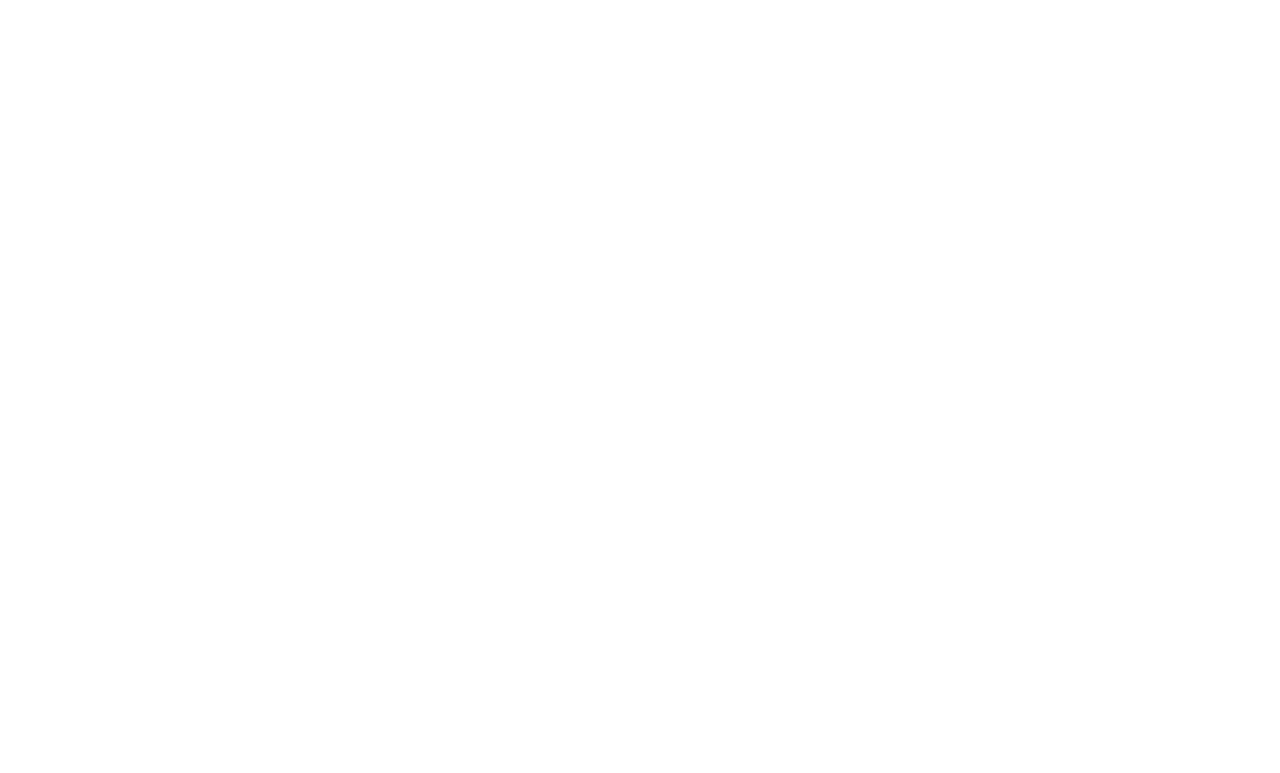
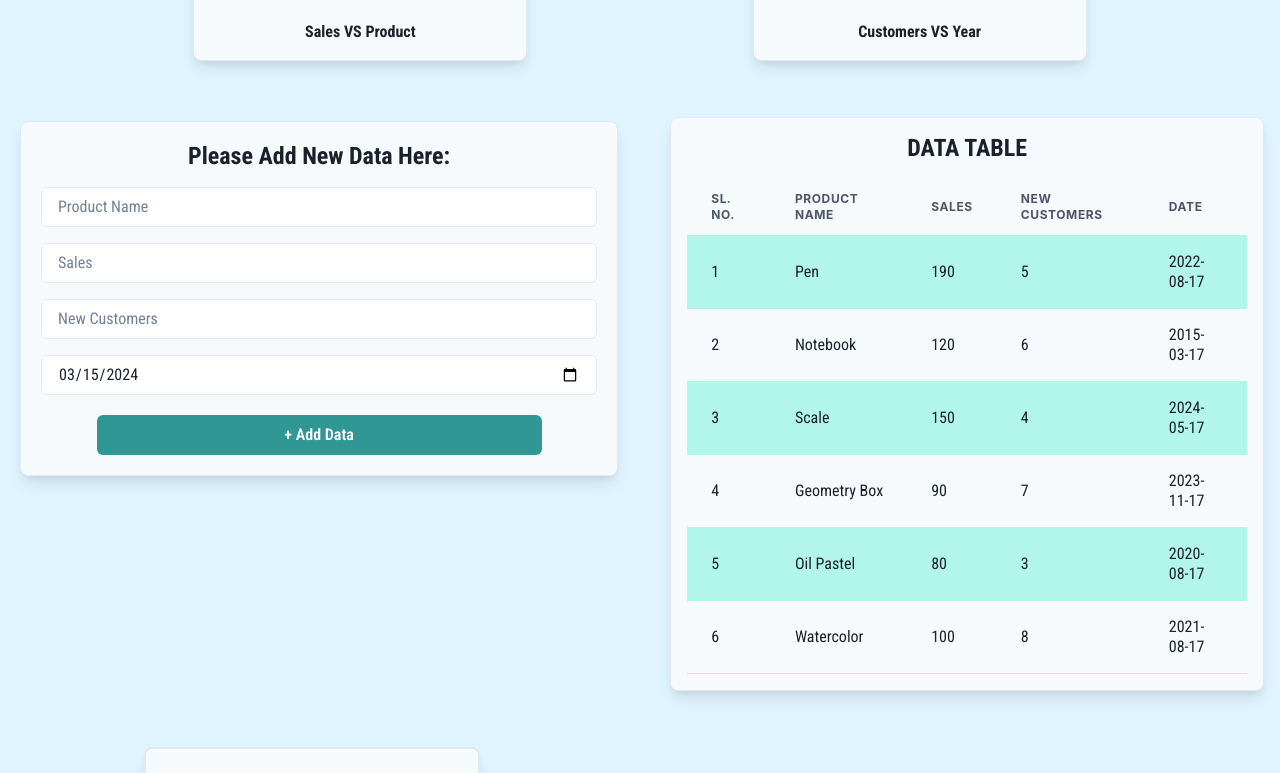
Before and after one commit to shreyaspathak11/dashboard-Assignment, a React (Create React App) app: page /dashboard in a window 1280 px wide. Before the commit this address had no page. Shown: the part 507-1280 px from the top of the page. Before the commit the page ends 800 px from the top, so only its background shows below. Built offline with nearby package versions, Linux system fonts and the light colour scheme.

Commit message:
Add dotenv package and update authentication flow

```diff
--- a/package.json
+++ b/package.json
@@ -12,6 +12,7 @@
     "@testing-library/user-event": "^13.5.0",
     "axios": "^1.6.8",
     "chart.js": "^4.4.2",
+    "dotenv": "^16.4.5",
     "framer-motion": "^11.0.13",
     "react": "^18.2.0",
     "react-chartjs-2": "^5.2.0",
--- a/src/App.js
+++ b/src/App.js
@@ -3,15 +3,23 @@
 import Signup from './pages/Signup';
 import Dashboard from './pages/Dashboard';
 import Login from './pages/Login';
+import { useContext } from 'react';
+import { AuthContext } from './authContext/AuthContext';
 
 function App() {
+
+  const { user } = useContext(AuthContext)
+
   return (
     <div className="App">
       <Router >
         <Routes>
-          <Route path="/" element={<Dashboard />} />
-          <Route path="/signup" element={<Signup />} />
-          <Route path="/login" element={<Login />} />
+        (user===null  ? (
+          <Route path="/" element={<Login />} />
+        ) : (
+          <Route path="/dashboard" element={<Dashboard />} />
+        )
+        <Route path="/signup" element={<Signup />} />
         </Routes>
       </Router>
     </div>
--- a/src/authContext/apiCalls.js
+++ b/src/authContext/apiCalls.js
@@ -3,13 +3,15 @@
 const server = process.env.REACT_APP_SERVER_URL || 'http://localhost:5000'
 
 export const login = async (userCredentials, dispatch) => {
-    dispatch(loginStart())
+    dispatch(loginStart());
     try {
-        const res = await axios.post(`${server}/api/auth/login`, userCredentials)
-        console.log(res.data)
-        dispatch(loginSuccess(res.data))
+        const res = await axios.post(`${server}/api/auth/login`, userCredentials);
+        console.log(res.data);
+        dispatch(loginSuccess(res.data));
     } catch (err) {
-        dispatch(loginFailure())
+        console.error('Login failed:', err);
+        dispatch(loginFailure(err.response?.data?.error || 'An error occurred'));
+        throw err; // Re-throw the error so it can be caught in the component
     }
-}
+};
   // The loginCall function takes in userCredentials and dispatch as arguments and calls the dispatch function with an object containing a type property set to "LOGIN_START". The function then uses a try...catch block to make a POST request to the /auth/login endpoint with the userCredentials as the request body. If the request is successful, the function calls the dispatch function with an object containing a type property set to "LOGIN_SUCCESS" and a payload property set to the response data. If the request fails, the function calls the dispatch function with an object containing a type property set to "LOGIN_FAILURE" and a payload property set to the error.
--- a/src/components/Footer.jsx
+++ b/src/components/Footer.jsx
@@ -8,16 +8,23 @@
     const textColor = useColorModeValue('gray.900', 'gray.200');
     const borderColor = useColorModeValue('gray.200', 'gray.600');
 
+    const GitHubLink = "https://github.com/shreyaspathak11/dashboard-Assignment";
+    const LinkedInLink = "https://www.linkedin.com/in/shreyas-pathak-11s/";
+
   return (
     <Box as="footer"  bg={bgColor}>
       <Flex h={16} alignItems={'center'} justifyContent={'space-between'} boxShadow={'xl'} textColor={textColor} borderColor={borderColor}>
-        <Button ml={4} leftIcon={<FaGithub />} colorScheme="black" variant="outline" css={{ "&:hover": { transform: "scale(1.05)", boxShadow: "xl", color:"black" }, }} >
+        <Button ml={4} leftIcon={<FaGithub />} colorScheme="black" variant="outline" css={{ "&:hover": { transform: "scale(1.05)", boxShadow: "xl", color:"black" }, }}
+        onClick={() => window.open(GitHubLink, "_blank")}
+        >
           GitHub
         </Button>
         <Box textAlign="center" mt={4}>
         <Text pb={5} textColor={textColor}>Made with ❤️ by Shreyas</Text>
       </Box>
-        <Button mr={4} leftIcon={<FaLinkedin />} colorScheme="blue" css={{ "&:hover": { transform: "scale(1.05)", boxShadow: "xl" }, }}>
+        <Button mr={4} leftIcon={<FaLinkedin />} colorScheme="blue" css={{ "&:hover": { transform: "scale(1.05)", boxShadow: "xl" }, }}
+        onClick={() => window.open(LinkedInLink, "_blank")}
+        >
           LinkedIn
         </Button>
 
--- a/src/components/Forms & Tables/Table.jsx
+++ b/src/components/Forms & Tables/Table.jsx
@@ -4,6 +4,7 @@
 const TableComponent = ({ data }) => {
   const bgColor = useColorModeValue('gray.50', 'gray.800');
   const borderColor = useColorModeValue('gray.200', 'gray.600');
+  const shouldScroll = data.length > 5;
 
   return (
     <Box
@@ -23,7 +24,32 @@
       <Heading fontSize={{ base: 'xl', md: '2xl' }} fontWeight="bold" textAlign="center" mb={4} fontFamily={"Roboto Condensed"}>
         DATA TABLE
       </Heading>
-      <Box overflowX="auto">
+      {shouldScroll ? (
+        <Box overflowX="auto">
+          <Table variant="striped" colorScheme="teal">
+            <Thead>
+              <Tr>
+                <Th display={{ base: 'none', md: 'table-cell' }}>Sl. No.</Th>
+                <Th>Product Name</Th>
+                <Th>Sales</Th>
+                <Th>New Customers</Th>
+                <Th>Date</Th>
+              </Tr>
+            </Thead>
+            <Tbody>
+              {data.map((item, index) => (
+                <Tr key={item.id}>
+                  <Td display={{ base: 'none', md: 'table-cell' }}>{index + 1}</Td>
+                  <Td>{item.productName}</Td>
+                  <Td>{item.sales}</Td>
+                  <Td>{item.newCustomers}</Td>
+                  <Td>{item.date}</Td>
+                </Tr>
+              ))}
+            </Tbody>
+          </Table>
+        </Box>
+      ) : (
         <Table variant="striped" colorScheme="teal">
           <Thead>
             <Tr>
@@ -46,7 +72,7 @@
             ))}
           </Tbody>
         </Table>
-      </Box>
+      )}
     </Box>
   );
 };
--- a/src/index.js
+++ b/src/index.js
@@ -3,12 +3,15 @@
 import './index.css';
 import App from './App';
 import { ChakraProvider } from '@chakra-ui/react';
+import { AuthContextProvider } from "./authContext/AuthContext";
 
 const root = ReactDOM.createRoot(document.getElementById('root'));
 root.render(
   <React.StrictMode>
-    <ChakraProvider>
-      <App />
-    </ChakraProvider>
+    <AuthContextProvider>
+      <ChakraProvider>
+        <App />
+      </ChakraProvider>
+    </AuthContextProvider>
   </React.StrictMode>
 );
--- a/src/pages/Login.jsx
+++ b/src/pages/Login.jsx
@@ -1,8 +1,11 @@
-import React from 'react';
+import React, { useContext } from 'react';
 import { Box, Button, Flex, Heading, Image, Input, Link, Text, useColorMode, useColorModeValue } from '@chakra-ui/react';
-import { Link as RouterLink } from 'react-router-dom';
+import { Link as RouterLink, useNavigate } from 'react-router-dom';
 import { FaMoon, FaSun } from 'react-icons/fa';
 import logo from '../assets/logo.png';
+import { login } from '../authContext/apiCalls';
+import { useToast } from '@chakra-ui/react';
+import { AuthContext } from '../authContext/AuthContext';
 
 const LoginForm = () => {
   const { toggleColorMode } = useColorMode();
@@ -10,16 +13,52 @@
   const backgroundColor = useColorModeValue('#E0F4FF', 'gray.900');
   const inputBgColor = useColorModeValue('gray.50', 'gray.700');
   const borderColor = useColorModeValue('gray.200', 'gray.700');
+  const { dispatch } = useContext(AuthContext);
 
-  const handleSubmit = (e) => {
+  const toast = useToast(); // Initialize useToast here
+  const Navigate = useNavigate(); // Initialize useNavigate here
+
+  const handleSubmit = async (e) => {
     e.preventDefault();
-    // Add your login logic here
+    const email = e.target.email.value;
+    const password = e.target.password.value;
+
+    if (!email || !password) {
+        toast({
+            title: 'Error',
+            description: 'Email and password are required',
+            status: 'error',
+            duration: 5000,
+            isClosable: true,
+        });
+        return;
+    }
+
+    try {
+        await login({ email, password }, dispatch);
+        toast({
+            title: 'Login successful',
+            status: 'success',
+            duration: 5000,
+            isClosable: true,
+        });
+        Navigate('/dashboard');
+    } catch (error) {
+        console.error('Login failed:', error);
+        toast({
+            title: 'Error',
+            description: error.response.data.error || 'An error occurred',
+            status: 'error',
+            duration: 5000,
+            isClosable: true,
+        });
+    }
 };
+
 
   return (
     <Flex justifyContent="center" alignItems="center" h="100vh" bgColor={backgroundColor}>
       <Image position={"absolute"} top={2} left={2} zIndex={1} h={10} w={10} src={logo} alt="logo" />
-
       <Button
         position="absolute"
         top={2}
@@ -35,6 +74,7 @@
         <form onSubmit={handleSubmit}>
           <Flex direction="column" alignItems="center">
             <Input
+              name="email"
               placeholder="Email"
               type="email"
               bgColor={inputBgColor}
@@ -43,6 +83,7 @@
               required
             />
             <Input
+              name="password"
               placeholder="Password"
               type="password"
               bgColor={inputBgColor}
--- a/src/pages/Signup.jsx
+++ b/src/pages/Signup.jsx
@@ -6,7 +6,7 @@
 import axios from 'axios';
 
 const SignupForm = () => {
-  const serverURL = "http://localhost:5000"
+  const serverURL = process.env.REACT_APP_SERVER_URL ||"http://localhost:5000"
   const bgColor = useColorModeValue('gray.100', 'gray.800');
   const backgroundColor = useColorModeValue('#E0F4FF', 'gray.900');
   const borderColor = useColorModeValue('gray.200', 'gray.700');
@@ -40,7 +40,7 @@
         duration: 3000,
         isClosable: true,
       });
-      navigate('/login');
+      navigate('/');
       console.log('Signup successful:', response.data);
     } catch (error) {
       // Assuming your API returns an error message in the response data upon failed signup
```
Also changed, not shown: 2 other files (tests, documents, lock files or other folders). Lines whose indentation alone changed are shown as unchanged.
